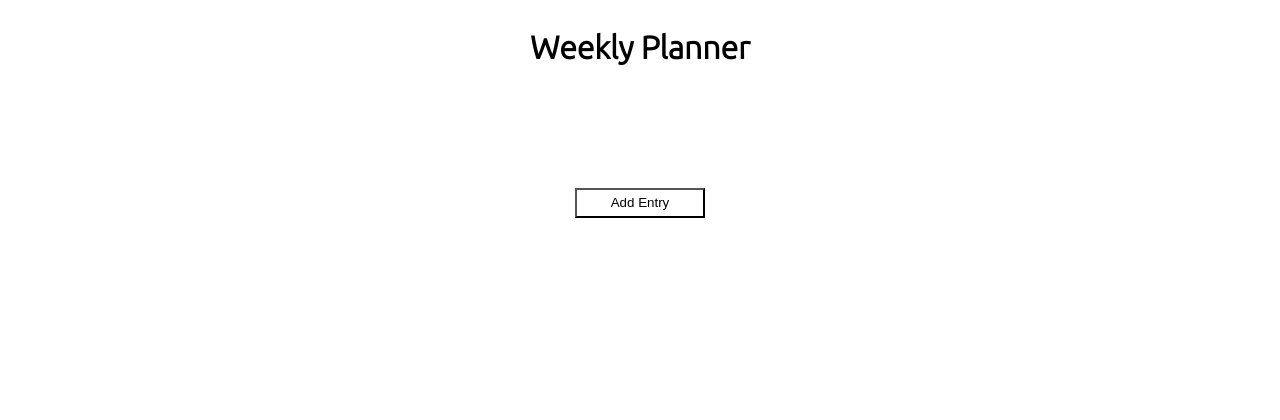
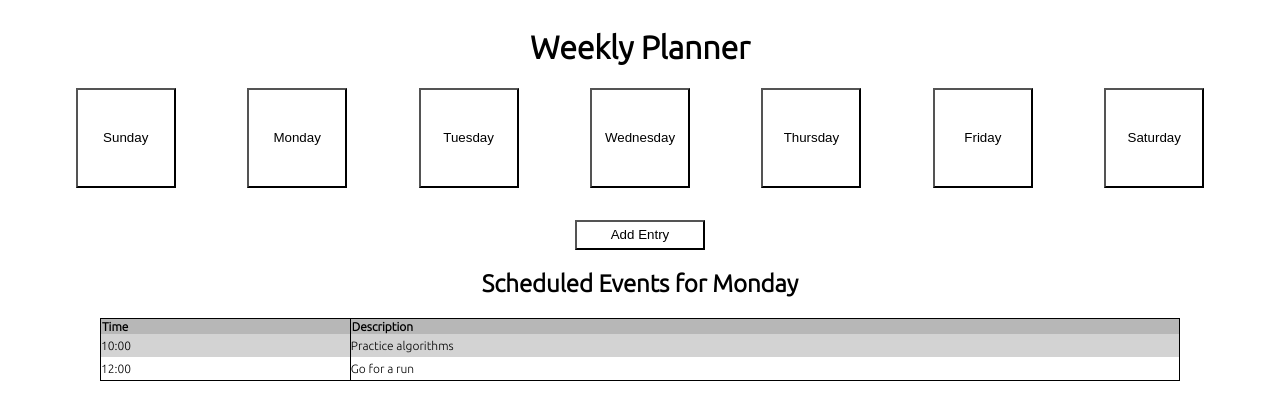
Before and after one commit to NoahLett/week-planner, a website: page index.html in a window 1280 px wide. Drawn offline with Linux system fonts and the light colour scheme.

Commit message:
project-alex

```diff
--- a/index.html
+++ b/index.html
@@ -72,8 +72,8 @@
         </div>
       </div>
 
-      <div class="box hidden">
-        <div class="row">
+      <div>
+        <div class="row day-container">
           <div class="column-one-seventh">
             <button class="days-button">Sunday</button>
           </div>
@@ -101,11 +101,11 @@
 
       <div class="row">
         <div class="column-full">
-          <button class="add-button modal">Add Entry</button>
+          <button class="add-button">Add Entry</button>
         </div>
       </div>
 
-      <div class="box hidden">
+      <div>
         <div class="row">
           <div class="column-full">
             <h2>Scheduled Events for Monday</h2>
@@ -113,7 +113,7 @@
         </div>
       </div>
 
-      <div class="box hidden">
+      <div>
         <div class="row">
           <div class="column-full">
             <table>
--- a/main.js
+++ b/main.js
@@ -1,9 +1,9 @@
 
-var $modal = document.querySelector('.modal');
+var $addButton = document.querySelector('.add-button');
 var $addWindowEntry = document.querySelector('.add-window-entry');
 // var $modalOff = document.querySelector('.modal-off');
 
-$modal.addEventListener('click', modalOn);
+$addButton.addEventListener('click', modalOn);
 
 function modalOn(event) {
   $addWindowEntry.className = 'add-window-entry';
--- a/styles.css
+++ b/styles.css
@@ -95,11 +95,6 @@ td {
   padding: 5px 0;
 }
 
-.modal {
-  color: black;
-  margin: 100px;
-}
-
 .modal-off {
   background-color: white;
   color: black;
```
